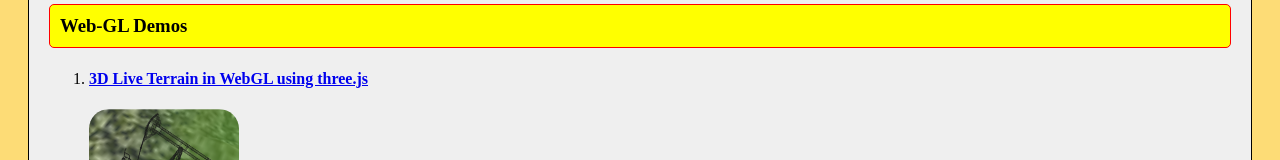
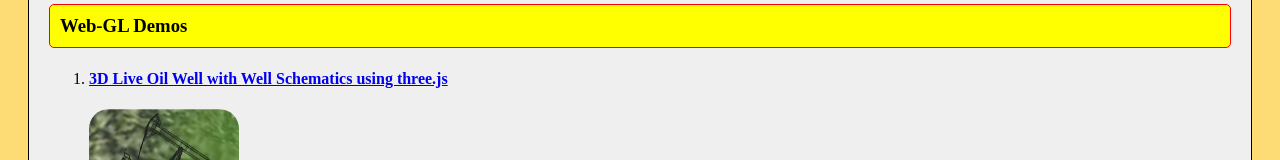
Before and after one commit to FihlaTV/Synerzip-WebGL-Demo, a website: page public/index.html in a window 1280 px wide. Shown: the part 302-462 px from the top of the page. Drawn offline with Linux system fonts and the light colour scheme.

Commit message:
Working Terrain App

```diff
--- a/public/index.html
+++ b/public/index.html
@@ -36,7 +36,7 @@
             <h3 class="topic">Web-GL Demos</h3>
             <ol>
                 <li>
-                    <h1><a href="terrain/index.html">3D Live Terrain in WebGL using three.js</a></h1>
+                    <h1><a href="terrain/index.html">3D Live Oil Well with Well Schematics using three.js</a></h1>
                     <img class="preview" src="resources/images/terrain-demo.png"> </img>
                 </li>
                 <li>
```
